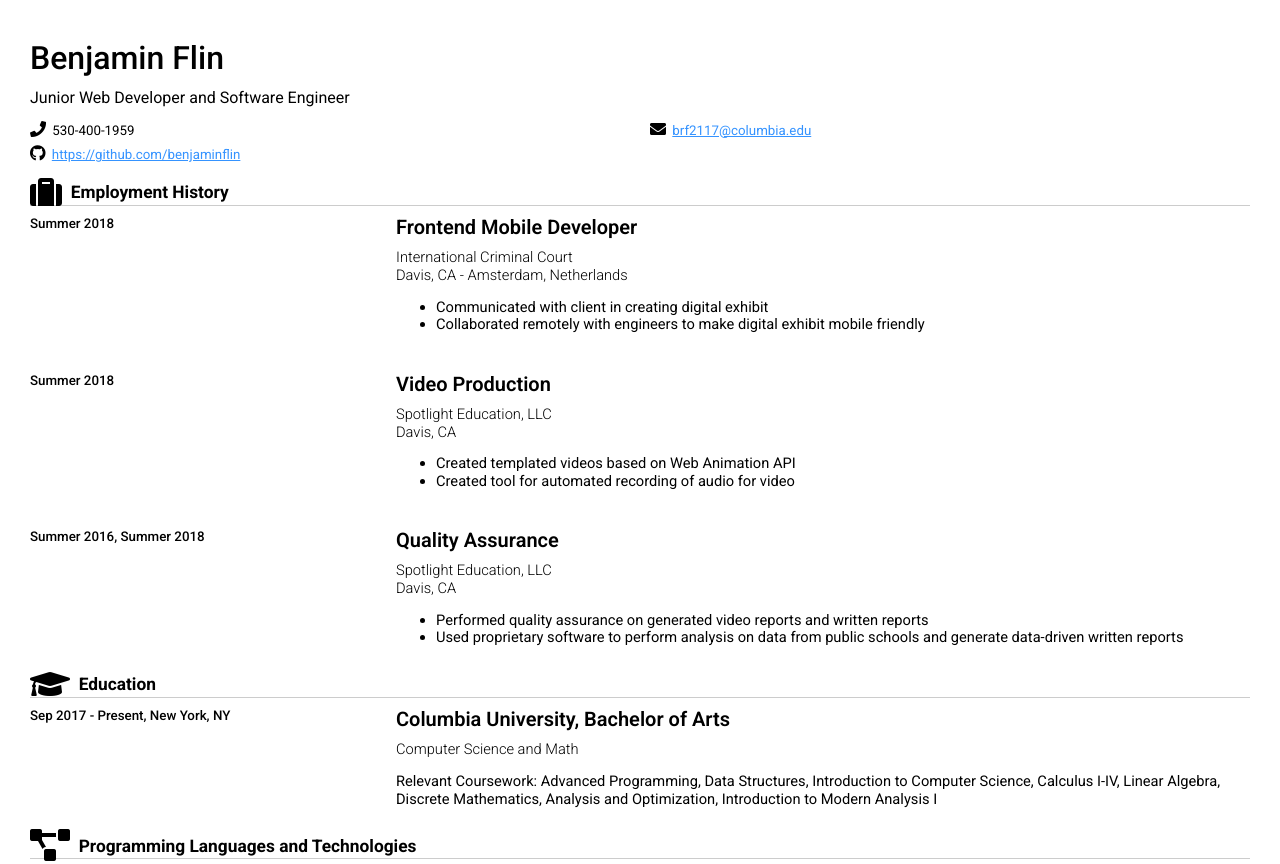
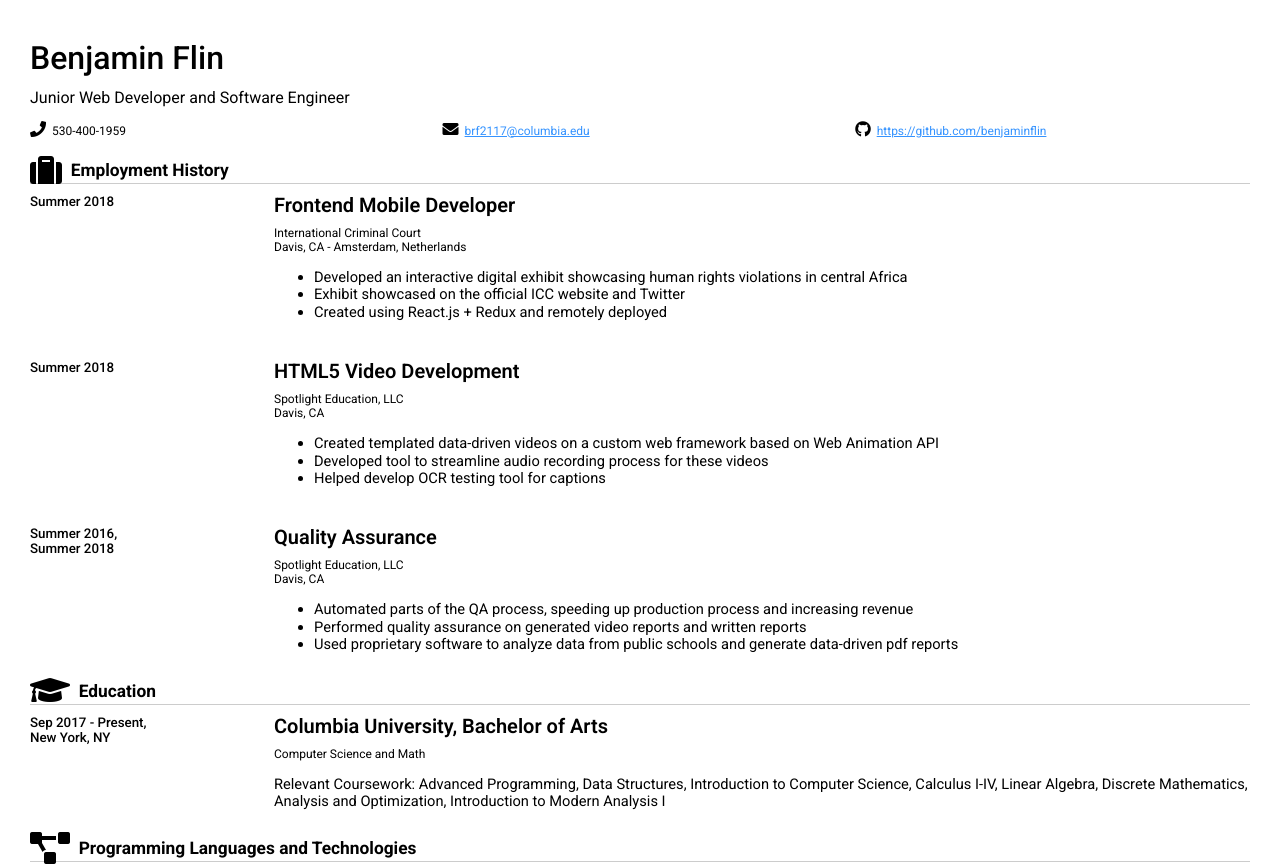
Before and after one commit to benjaminflin/resume, a website: page index.html in a window 1280 px wide. Shown: the top 864 px of the page. Drawn offline with Linux system fonts and the light colour scheme.

Commit message:
small updates and rewording

```diff
--- a/index.html
+++ b/index.html
@@ -1,60 +1,72 @@
 <!DOCTYPE html>
 <html>
+
 <head>
-        <link rel="stylesheet" href="https://use.fontawesome.com/releases/v5.7.1/css/all.css" integrity="sha384-fnmOCqbTlWIlj8LyTjo7mOUStjsKC4pOpQbqyi7RrhN7udi9RwhKkMHpvLbHG9Sr" crossorigin="anonymous">
+    <link rel="stylesheet" href="https://use.fontawesome.com/releases/v5.7.1/css/all.css"
+        integrity="sha384-fnmOCqbTlWIlj8LyTjo7mOUStjsKC4pOpQbqyi7RrhN7udi9RwhKkMHpvLbHG9Sr" crossorigin="anonymous">
     <link href="https://fonts.googleapis.com/css?family=Roboto:100,200,300,400,500,600,700,800,900" rel="stylesheet">
     <style>
-            html, body {
+        html,
+        body {
             margin: 0;
             padding: 0;
             font-family: Roboto, sans-serif;
             width: 100%;
             height: 100%;
         }
+
         a {
             color: #3593ff;
         }
+
         main {
             margin: 20px;
         }
+
         section {
             margin: 0 10px;
         }
+
         header {
             margin: 30px;
             margin-bottom: 0;
         }
+
         .details {
             display: grid;
-                grid-template-columns: 50% 50%;
-                grid-template-rows: 50% 50%;
+            grid-template-columns: 33% 33% 33%;
             grid-column-gap: 10px;
             grid-row-gap: 5px;
             margin: 14px 0;
-                font-size: 10pt;
+            font-size: 9pt;
         }
+
         .details .fas,
         .details .fab {
             margin-right: 3px;
             font-size: 12pt;
         }
+
         .line {
             width: 100%;
             height: 2px;
             background-color: #ccc;
             margin-bottom: 10px;
         }
+
         .name {
             font-size: 24pt;
             line-height: 1.8;
             font-weight: 500;
         }
+
         .contact-info {
             margin: 20px 0;
             color: #777;
             font-size: 10pt;
             font-weight: 300;
         }
+
         .section-title {
             font-size: 13pt;
             font-weight: bold;
@@ -63,44 +75,52 @@
             border-bottom: 1px solid #ccc;
             margin: 10px 0;
         }
+
         .section-title :nth-child(2) {
             margin-left: .5em;
         }
-            .section-title
-                .fas,
+
+        .section-title .fas,
         .section-title .fab {
             font-size: 24pt;
             line-height: 0.8;
         }
+
         .section-body {
             display: grid;
-                grid-template-columns: 30% 70%;
+            grid-template-columns: 20% 80%;
             grid-row-gap: 1.5em;
         }
+
         .subsection-title {
             font-weight: 600;
             font-size: 15pt;
             line-height: 1.1;
             margin-bottom: .5em;
         }
+
         .subsection-subtitle {
-                font-weight: 300;
-                font-size: 11pt;
+            font-weight: 400;
+            font-size: 9pt;
         }
+
         .subsection-info {
             font-size: 10pt;
             font-weight: 500;
         }
+
         .subsection-body {
             line-height: 1.2;
             font-size: 11pt;
         }
+
         .long-list {
             column-count: 4;
             column-gap: 10em;
         }
     </style>
 </head>
+
 <body>
     <header>
         <div class="name">Benjamin Flin</div>
@@ -133,11 +153,14 @@
                 </div>
                 <div class="subsection-content">
                     <div class="subsection-title">Frontend Mobile Developer</div>
-                        <div class="subsection-subtitle"> International Criminal Court <br/>Davis, CA - Amsterdam, Netherlands</div>
+                    <div class="subsection-subtitle"> International Criminal Court <br />Davis, CA - Amsterdam,
+                        Netherlands</div>
                     <div class="subsection-body">
                         <ul>
-                                    <li>Communicated with client in creating digital exhibit</li>
-                                    <li>Collaborated remotely with engineers to make digital exhibit mobile friendly</li>
+                            <li>Developed an interactive digital exhibit showcasing human rights violations in
+                                central Africa</li>
+                            <li>Exhibit showcased on the official ICC website and Twitter</li>
+                            <li>Created using React.js + Redux and remotely deployed</li>
                         </ul>
                     </div>
                 </div>
@@ -145,25 +168,30 @@
                     <div class="subsection-info">Summer 2018</div>
                 </div>
                 <div class="subsection-content">
-                            <div class="subsection-title">Video Production</div>
-                            <div class="subsection-subtitle">Spotlight Education, LLC <br/>Davis, CA</div>
+                    <div class="subsection-title">HTML5 Video Development</div>
+                    <div class="subsection-subtitle">Spotlight Education, LLC <br />Davis, CA</div>
                     <div class="subsection-body">
                         <ul>
-                                    <li>Created templated videos based on Web Animation API</li>
-                                    <li>Created tool for automated recording of audio for video</li>
+                            <li>Created templated data-driven videos on a custom web framework based on Web Animation
+                                API</li>
+                            <li>Developed tool to streamline audio recording process for these videos</li>
+                            <li>Helped develop OCR testing tool for captions</li>
                         </ul>
                     </div>
                 </div>
                 <div class="subsection-header">
-                        <div class="subsection-info">Summer 2016, Summer 2018</div>
+                    <div class="subsection-info">Summer 2016,<br /> Summer 2018</div>
                 </div>
                 <div class="subsection-content">
                     <div class="subsection-title">Quality Assurance</div>
-                        <div class="subsection-subtitle">Spotlight Education, LLC <br/>Davis, CA</div>
+                    <div class="subsection-subtitle">Spotlight Education, LLC <br />Davis, CA</div>
                     <div class="subsection-body">
                         <ul>
+                            <li>Automated parts of the QA process, speeding up production process and increasing revenue
+                            </li>
                             <li>Performed quality assurance on generated video reports and written reports</li>
-                                <li>Used proprietary software to perform analysis on data from public schools and generate data-driven written reports</li>
+                            <li>Used proprietary software to analyze data from public schools and generate
+                                data-driven pdf reports</li>
                         </ul>
                     </div>
                 </div>
@@ -179,13 +207,15 @@
             </div>
             <div class="section-body">
                 <div class="subsection-header">
-                        <div class="subsection-info">Sep 2017 - Present, New York, NY</div>
+                    <div class="subsection-info">Sep 2017 - Present, <br /> New York, NY</div>
                 </div>
                 <div class="subsection-content">
                     <div class="subsection-title">Columbia University, Bachelor of Arts</div>
                     <div class="subsection-subtitle">Computer Science and Math</div>
                     <p class="subsection-body">
-                            Relevant Coursework: Advanced Programming, Data Structures, Introduction to Computer Science, Calculus I-IV, Linear Algebra, Discrete Mathematics, Analysis and Optimization, Introduction to Modern Analysis I
+                        Relevant Coursework: Advanced Programming, Data Structures, Introduction to Computer Science,
+                        Calculus I-IV, Linear Algebra, Discrete Mathematics, Analysis and Optimization, Introduction to
+                        Modern Analysis I
                     </p>
                 </div>
             </div>
@@ -207,7 +237,6 @@
                     <li>C/C++</li>
                     <li>Python</li>
                     <li>GraphQL</li>
-                        <li>Web Animations API</li>
                     <li>MongoDB/Mongoose</li>
                     <li>Express.js</li>
                 </ul>
@@ -248,4 +277,5 @@
             </section-->
     </main>
 </body>
+
 </html>
```
Lines whose indentation alone changed are shown as unchanged.
